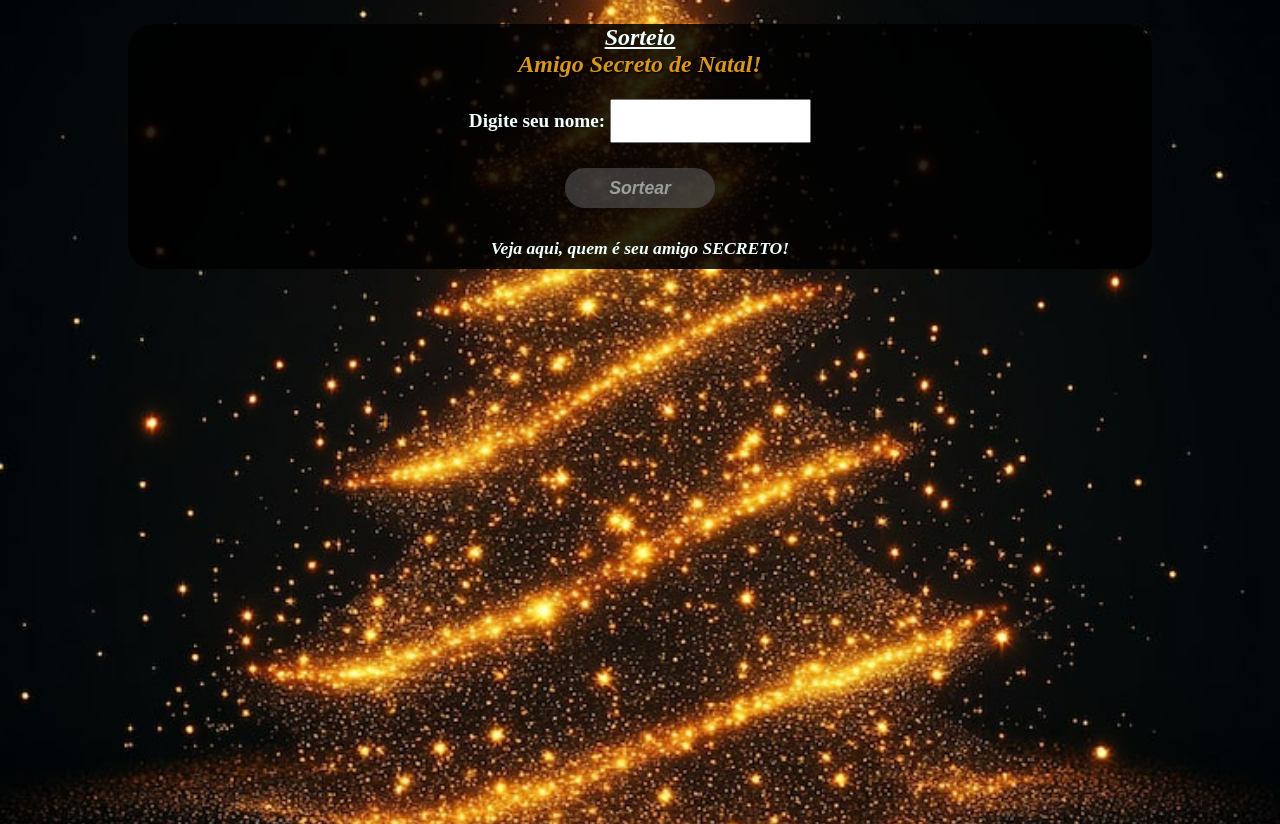
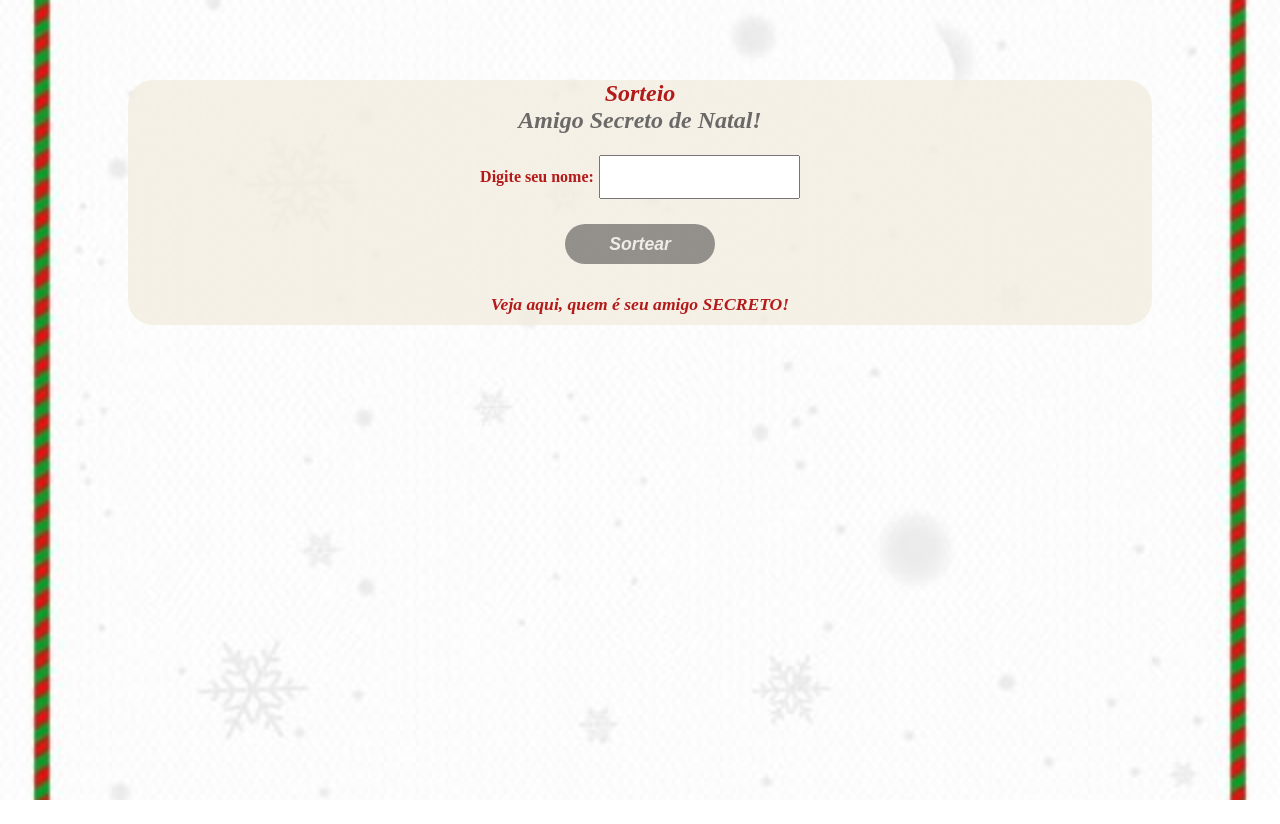
Before and after one commit to ViniLara25/Amigo-Secreto, a website: page public/index.html in a window 1280 px wide. After the commit the page ends 800 px from the top, so only its background shows below. Drawn offline with Linux system fonts and the light colour scheme.

Commit message:
Mudando estilo visual da página

```diff
--- a/public/index.html
+++ b/public/index.html
@@ -13,7 +13,7 @@
                 <div class="fundo">
 
                     <div class="texto-titulo">
-                        <h1><u>Sorteio </u><br><span class="cor-diferente">Amigo Secreto de Natal!</span></h1>
+                        <h1>Sorteio<br><span class="cor-diferente">Amigo Secreto de Natal!</span></h1>
                     </div>
 
                     <div class="nome-participante">
--- a/public/style.css
+++ b/public/style.css
@@ -1,13 +1,13 @@
 *{
     margin: 0;
     padding: 0;
-    color: azure;
+    color: rgb(179, 26, 26);
 }
 
 body {
-    background-image: url('img/fundo.jpg');
-    width: 100%;
-    height: 100vh; /* Ocupa 100% da ALTURA da tela (vh = viewport height) */
+    background-image: url('img/fundo_2.jpg');
+    max-width: 100%;
+    height: 90vh; /* Ocupa 100% da ALTURA da tela (vh = viewport height) */
     background-size: cover;
     background-position: center;
     background-repeat: no-repeat;
@@ -19,10 +19,10 @@ body {
     flex-direction: column;
     align-items: center;
     justify-content: space-between;
-    background-color: rgba(0, 0, 0, 0.85);
+    background-color: rgba(244, 238, 224, 0.8);
     width: 80%;
     margin: auto;
-    margin-top: 3vh;
+    margin-top: 10vh;
     border-radius: 25px;
     height: auto;
 }
@@ -33,8 +33,8 @@ body {
     text-align: center;
     font-style: oblique;
 } .cor-diferente {
-    color: rgb(218, 150, 25);
-    text-shadow: 1px 1px 2px black;
+    color: rgb(107, 104, 104);
+    /*text-shadow: 1px 1px 2px black;*/
 }
 
 .nome-participante {
@@ -45,7 +45,7 @@ body {
     padding: 5px;
 }
 .entrada-nome {
-    font-size: 1.2em;
+    font-size: 1em;
     font-weight: bold;
     text-align: center;
     padding: 5px;
@@ -69,7 +69,7 @@ body {
     text-align: center;
     width: 150px;
     height: 40px;
-    background-color: rgb(6, 6, 130);
+    background-color: rgb(43, 43, 44);
     border: none;
     cursor: pointer;
     border-radius: 20px;
@@ -77,19 +77,20 @@ body {
     transition: transform 0.5s ease-in-out;
 } .container__botao button:hover {
     transform: scale(1.1);
-    background-color: #0056b3;
-    box-shadow: 0 0 15px rgba(0, 123, 255, 0.7);
-    border: 1px solid rgb(31, 31, 194);
+    background-color: #758fac;
+    box-shadow: 0 0 15px rgba(190, 201, 212, 0.7);
+    border: 1px solid rgb(116, 116, 141);
 } .container__sortear {
     font-size: 1.1em;
     font-weight: bolder;
     font-style: italic;
     text-align: center;
     padding: 5px;
+    color: rgb(238, 233, 233);
 }
 
 .container__botao button:disabled {
-    background-color: #555;
+    background-color: #535252;
     opacity: 0.6;
     cursor: not-allowed; /* Altere o cursor para indicar que não é clicável */
     transform: none;
```
Also changed, not shown: public/img/fundo_1.jpg (renamed from public/img/10-dicas-de-decoracao-de-natal-galeria-da-arqutitetura-1.jpg), public/img/fundo_2.jpg (added).
